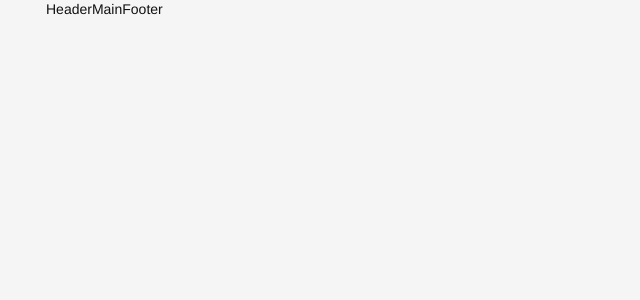
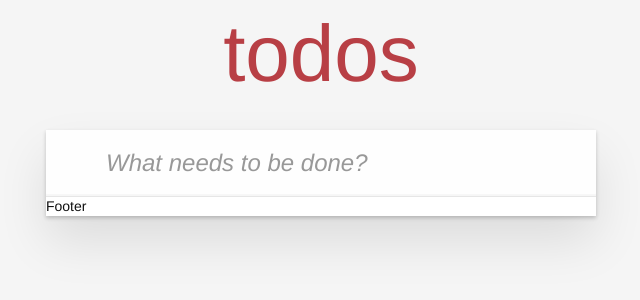
Before and after one commit to nesqik21/angular-todo, an Angular app: page / in a window 1280 px wide. Shown: the top 300 px of the page, without its empty margins (319-959 px from the left). Built offline with nearby package versions, Linux system fonts and the light colour scheme.

Commit message:
header and main

```diff
--- a/src/app/app-todos/app-todos.component.html
+++ b/src/app/app-todos/app-todos.component.html
@@ -1,3 +1,5 @@
-<app-toodos-header></app-toodos-header>
+<div class="todoapp">
+  <app-toodos-header></app-toodos-header>
 <app-todos-main></app-todos-main>
 <app-todos-footer></app-todos-footer>
+</div>
--- a/src/app/app-todos/components/app-header/app-header.component.html
+++ b/src/app/app-todos/components/app-header/app-header.component.html
@@ -1 +1,10 @@
-Header
+<header class="hedear">
+  <h1>todos</h1>
+  <input type="text"
+  class="new-todo"
+  placeholder="What needs to be done?"
+  autofocus
+  [value]="text"
+  (keyup) = "changeText($event)"
+  (keyup.enter)="addTodo()">
+</header>
--- a/src/app/app-todos/components/app-header/app-header.component.ts
+++ b/src/app/app-todos/components/app-header/app-header.component.ts
@@ -1,4 +1,5 @@
-import { Component } from '@angular/core';
+import { Component, inject } from '@angular/core';
+import { TodosService } from '../../services/todos.service';
 
 @Component({
   selector: 'app-toodos-header',
@@ -6,5 +7,16 @@ import { Component } from '@angular/core';
   styleUrls: ['./app-header.component.scss']
 })
 export class AppHeaderComponent {
+  todosService = inject(TodosService)
+  text:string = '';
 
+  changeText(event:Event):void{
+    const target = event.target as HTMLInputElement
+    this.text = target.value;
+  }
+
+  addTodo():void{
+    this.todosService.addTodo(this.text);
+    this.text = '';
+  }
 }
--- a/src/app/app-todos/components/todos-main/todos-main.component.html
+++ b/src/app/app-todos/components/todos-main/todos-main.component.html
@@ -1 +1,7 @@
-Main
+<section class="main">
+  <ul class="todo-list">
+    <div *ngFor="let todo of this.todosService.todosSig()">
+      {{todo.text}}
+    </div>
+  </ul>
+</section>
--- a/src/app/app-todos/components/todos-main/todos-main.component.ts
+++ b/src/app/app-todos/components/todos-main/todos-main.component.ts
@@ -1,4 +1,5 @@
-import { Component } from '@angular/core';
+import { Component, inject } from '@angular/core';
+import { TodosService } from '../../services/todos.service';
 
 @Component({
   selector: 'app-todos-main',
@@ -6,5 +7,5 @@ import { Component } from '@angular/core';
   styleUrls: ['./todos-main.component.scss']
 })
 export class TodosMainComponent {
-
+  todosService = inject(TodosService);
 }
--- /dev/null
+++ b/src/app/app-todos/services/todos.service.ts
@@ -0,0 +1,21 @@
+import { Injectable,signal } from '@angular/core';
+import { TodoInterface } from '../types/todo.interface';
+
+@Injectable({
+  providedIn: 'root'
+})
+export class TodosService {
+  todosSig = signal<TodoInterface[]>([]);
+
+  constructor() { }
+
+  addTodo(text:string):void{
+    const newTodo:TodoInterface = {
+      text,
+      isCompleted:false,
+      id:Math.random().toString(16)
+    }
+    this.todosSig.update((todos) => [...todos,newTodo]);
+
+  }
+}
--- /dev/null
+++ b/src/app/app-todos/types/todo.interface.ts
@@ -0,0 +1,5 @@
+export interface TodoInterface {
+    id:string;
+    text: string;
+    isCompleted: boolean;
+}
```
